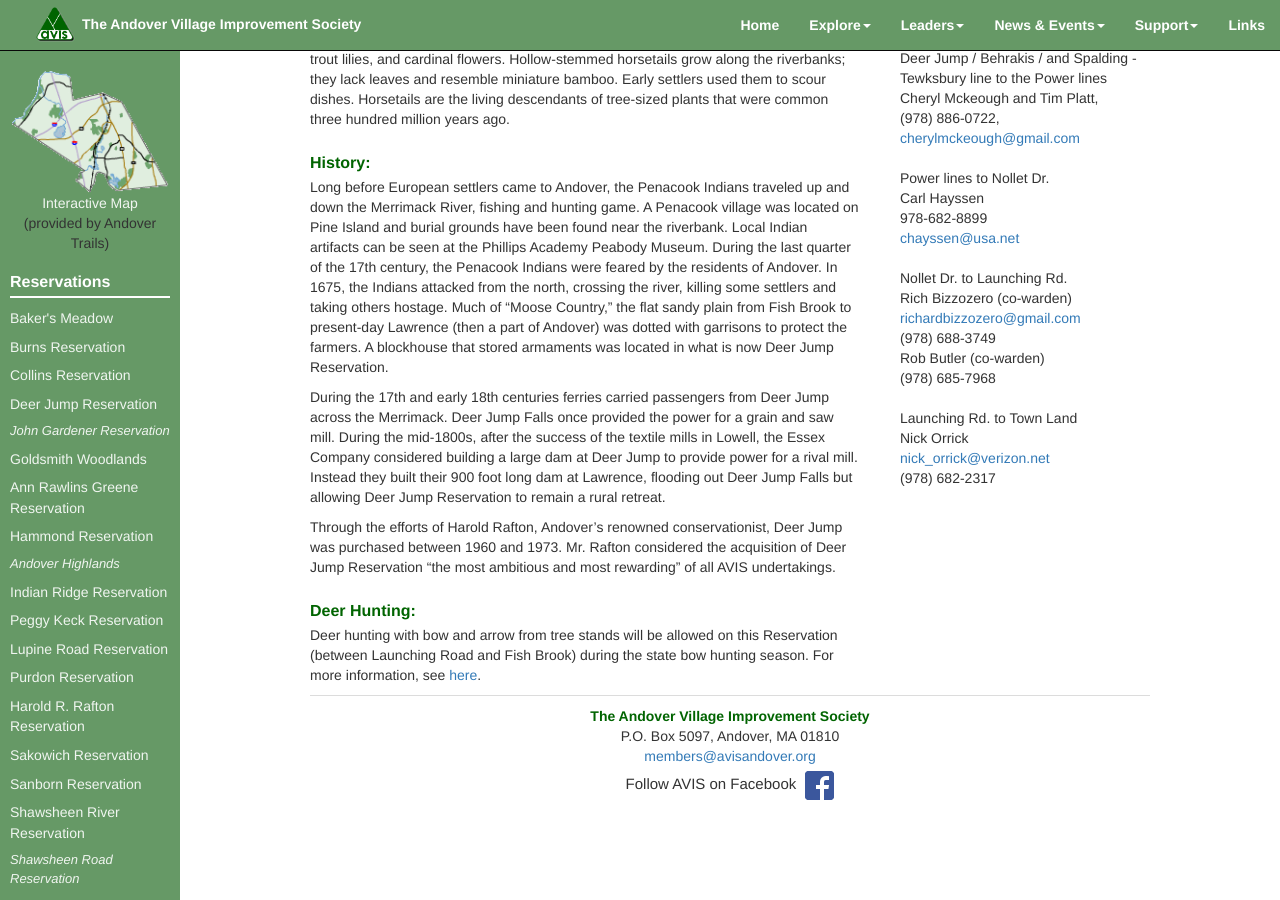
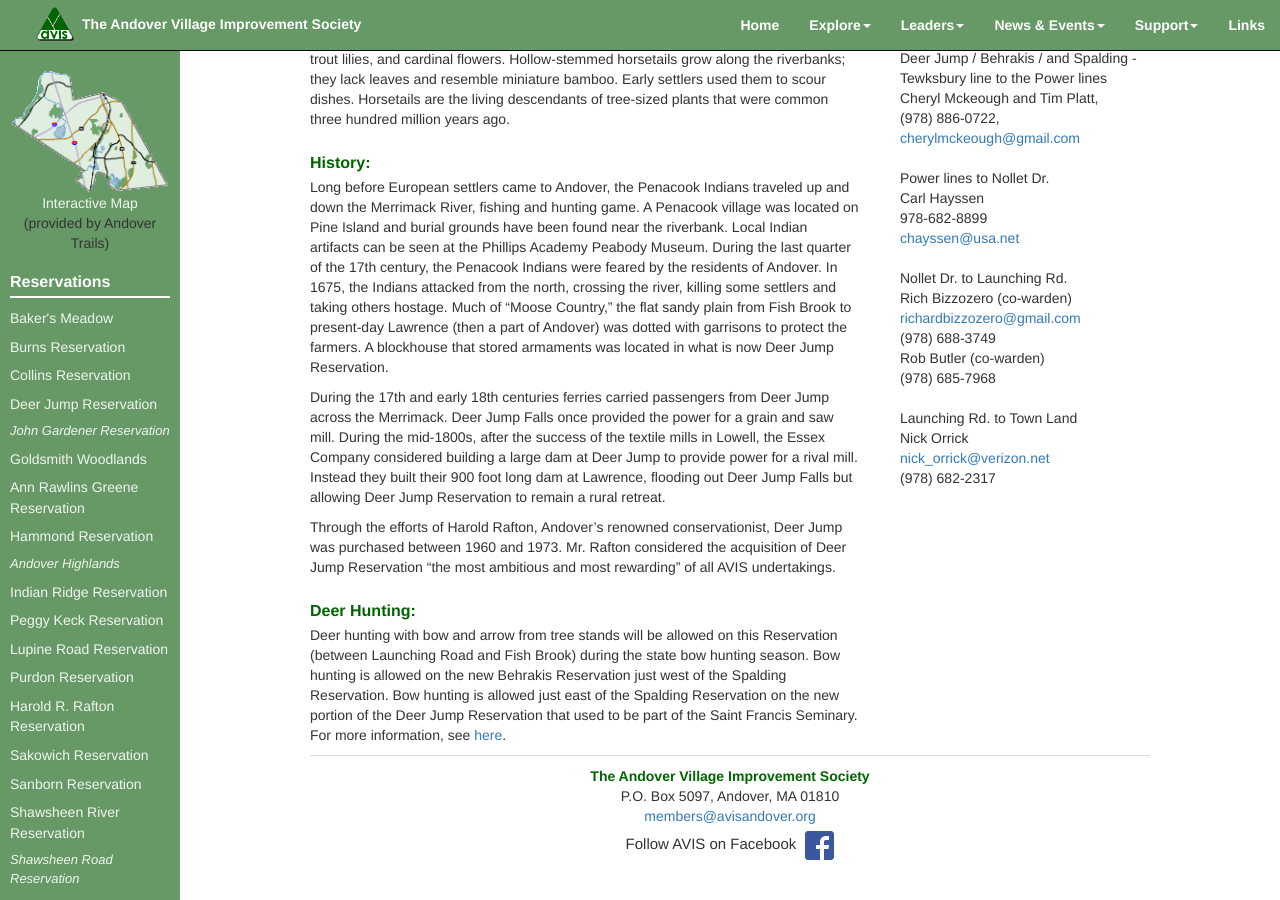
Before and after one commit to avisandover/avis-website, a Jekyll site: the page built from deer_jump.html, in a window 1280 px wide and 900 px high, scrolled down 545 px. Built offline with Jekyll 4.4.1, drawn with Linux system fonts in a browser that asks for light colours.

Commit message:
Added bow hunting information on Behrakis and former Saint Francis Seminary property.

```diff
--- a/deer_jump.html
+++ b/deer_jump.html
@@ -24,7 +24,7 @@
   <p>Through the efforts of Harold Rafton, Andover’s renowned conservationist, Deer Jump was purchased between 1960 and 1973. Mr. Rafton considered the acquisition of Deer Jump Reservation “the most ambitious and most rewarding” of all AVIS undertakings.</p>
 
   <h4>Deer Hunting:</h4>
-  <p>Deer hunting with bow and arrow from tree stands will be allowed on this Reservation (between Launching Road and Fish Brook) during the state bow hunting season. For more information, see <a href="/deer_hunting.html" target="_blank">here</a>.</p>
+  <p>Deer hunting with bow and arrow from tree stands will be allowed on this Reservation (between Launching Road and Fish Brook) during the state bow hunting season. Bow hunting is allowed on the new Behrakis Reservation just west of the Spalding Reservation. Bow hunting is allowed just east of the Spalding Reservation on the new portion of the Deer Jump Reservation that used to be part of the Saint Francis Seminary.  For more information, see <a href="/deer_hunting.html" target="_blank">here</a>.</p>
 </div>
 
 <div class="reservation-side">
```
